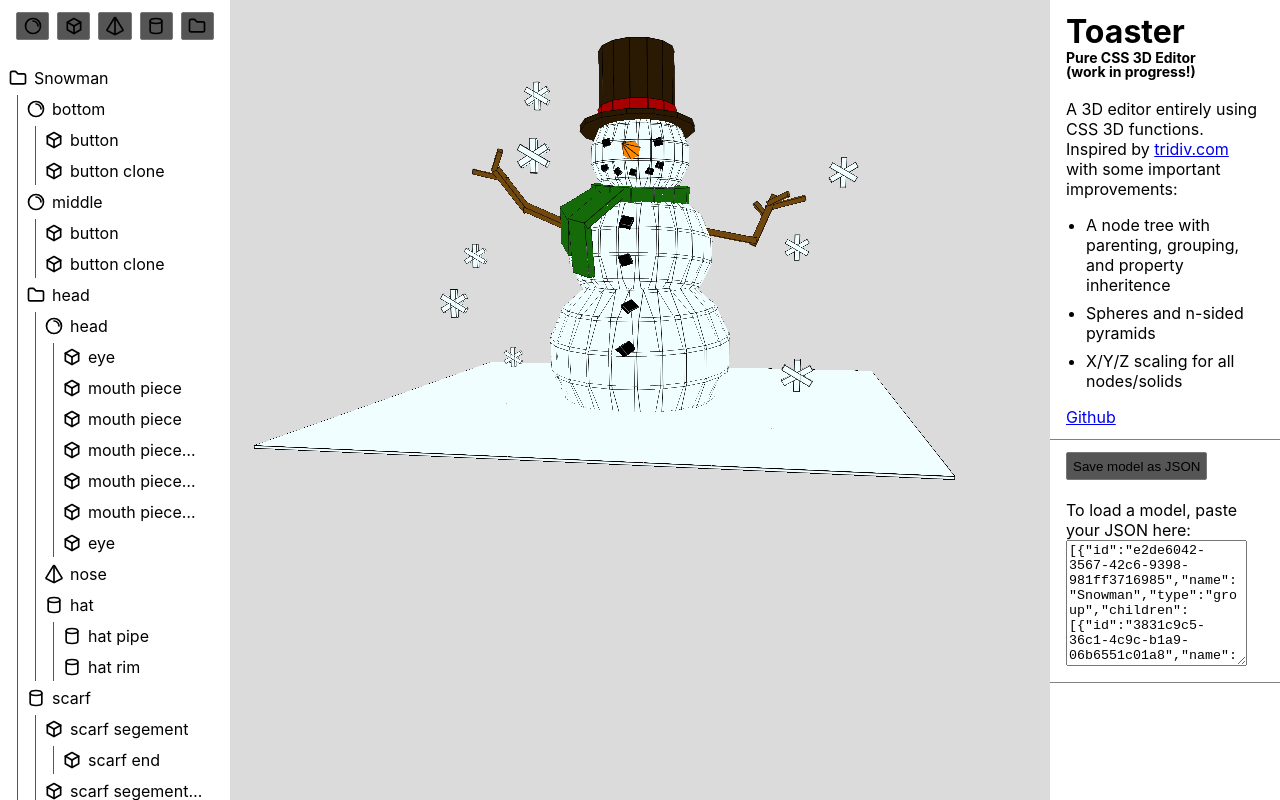
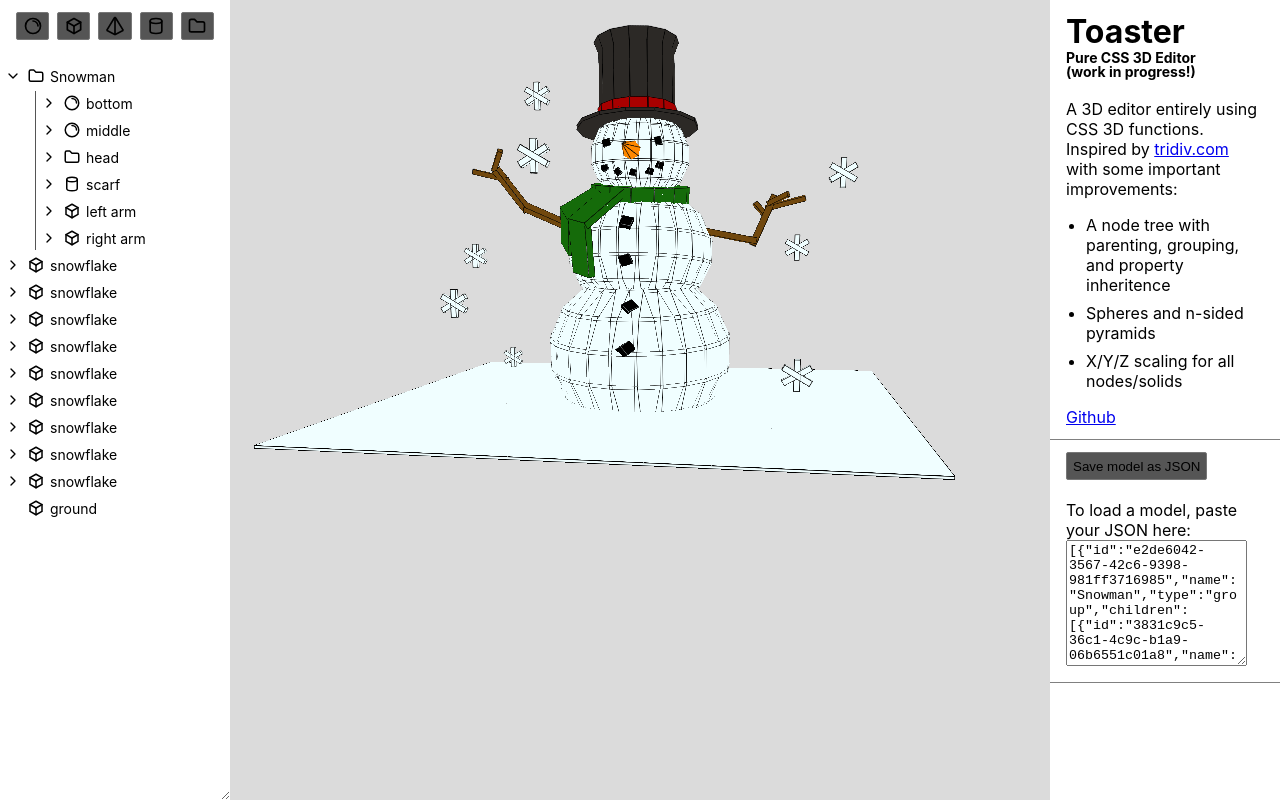
Before and after one commit to PeterTYLiu/toaster, a React (Vite) app: page / in a window 1280 px wide. Built offline with nearby package versions, Linux system fonts and the light colour scheme.

Commit message:
allow node collapse; default model improvements

```diff
--- a/src/App.tsx
+++ b/src/App.tsx
@@ -38,6 +38,8 @@ export class Node {
 
   // Geometry
   baseSides: number;
+
+  collapsed?: boolean;
 
   constructor(input: Partial<Node>) {
     this.id = crypto.randomUUID();
--- a/src/components/SceneGraph/SceneGraph.module.scss
+++ b/src/components/SceneGraph/SceneGraph.module.scss
@@ -1,5 +1,7 @@
 .panel {
   width: 230px;
+  resize: horizontal;
+  overflow: hidden;
   flex-grow: 0;
   flex-shrink: 0;
   display: flex;
--- a/src/components/SceneGraphNode/SceneGraphNode.module.scss
+++ b/src/components/SceneGraphNode/SceneGraphNode.module.scss
@@ -1,14 +1,14 @@
 .children {
-  margin-left: 17px;
+  margin-left: 35px;
   margin-top: 3px;
   border-left: 1px solid #555;
 }
 
 .parent {
-  padding: 4px 8px;
+  padding-left: 4px;
   display: flex;
   align-items: center;
-  gap: 6px;
+  gap: 5px;
   cursor: default;
   svg {
     flex-shrink: 0;
@@ -24,6 +24,8 @@
   -webkit-box-orient: vertical;
   overflow: hidden;
   user-select: none;
+  word-break: break-all;
+  font-size: 14px;
 }
 
 .node {
@@ -37,3 +39,14 @@
     background-color: #555;
   }
 }
+
+.collapser {
+  background-color: transparent;
+  border: none;
+}
+
+.collapser,
+.collapser-placeholder {
+  width: 18px;
+  height: 24px;
+}
--- a/src/components/SceneGraphNode/SceneGraphNode.tsx
+++ b/src/components/SceneGraphNode/SceneGraphNode.tsx
@@ -7,30 +7,35 @@ import {
   IconInnerShadowTopRight,
   IconPyramid,
   IconCylinder,
+  IconChevronDown,
+  IconChevronRight,
 } from "@tabler/icons-react";
+
+const iconSize = 18;
 
 export default function SceneGraphNode({ node }: { node: Node }) {
   const { dispatch, activeNodeId } = useSceneContext();
 
-  let icon = <IconFolder size={20} />;
+  let icon = <IconFolder size={iconSize} />;
 
   switch (node.type) {
     case "cuboid":
-      icon = <IconBox size={20} />;
+      icon = <IconBox size={iconSize} />;
       break;
     case "sphere":
-      icon = <IconInnerShadowTopRight size={20} />;
+      icon = <IconInnerShadowTopRight size={iconSize} />;
       break;
     case "pyramid":
-      icon = <IconPyramid size={20} />;
+      icon = <IconPyramid size={iconSize} />;
       break;
     case "prism":
-      icon = <IconCylinder size={20} />;
+      icon = <IconCylinder size={iconSize} />;
       break;
   }
 
   return (
     <div
+      id={node.id + "graph"}
       className={`${styles.node} ${
         activeNodeId === node.id ? styles.active : ""
       }`}
@@ -57,12 +62,35 @@ export default function SceneGraphNode({ node }: { node: Node }) {
           });
         }}
       >
+        {node.children.length ? (
+          <button
+            className={styles.collapser}
+            onClick={(e) => {
+              e.stopPropagation();
+              dispatch({
+                type: "updateNodeById",
+                payload: {
+                  id: node.id,
+                  properties: { collapsed: !node.collapsed },
+                },
+              });
+            }}
+          >
+            {node.collapsed ? (
+              <IconChevronRight size={16} />
+            ) : (
+              <IconChevronDown size={16} />
+            )}
+          </button>
+        ) : (
+          <div className={styles["collapser-placeholder"]} />
+        )}
         {icon}
         <span className={styles.name}>
           {node.name || `unnamed ${node.type}`}
         </span>
       </div>
-      {!!node.children.length && (
+      {!!node.children.length && !node.collapsed && (
         <div className={styles.children}>
           {node.children.map((child) => (
             <SceneGraphNode node={child} key={child.id} />
--- a/src/models/snowman.ts
+++ b/src/models/snowman.ts
@@ -10,6 +10,7 @@ export const snowman: Node[] = [
         id: "3831c9c5-36c1-4c9c-b1a9-06b6551c01a8",
         name: "bottom",
         type: "sphere",
+        collapsed: true,
         children: [
           {
             id: "3016ad39-7f98-4f13-a7d6-96d91b22ac9d",
@@ -35,7 +36,7 @@ export const snowman: Node[] = [
           },
           {
             id: "4eab67f4-8917-433d-9eac-7476a215327c",
-            name: "button clone",
+            name: "button ",
             type: "cuboid",
             children: [],
             color: "#000000",
@@ -76,6 +77,7 @@ export const snowman: Node[] = [
         id: "35fc2efa-d8fc-485d-b5a4-e463e8cc229c",
         name: "middle",
         type: "sphere",
+        collapsed: true,
         children: [
           {
             id: "8513301b-802c-4474-a41c-509ba944fac7",
@@ -101,7 +103,7 @@ export const snowman: Node[] = [
           },
           {
             id: "0cf27d2b-88c0-4aea-b799-f3cc05587486",
-            name: "button clone",
+            name: "button ",
             type: "cuboid",
             children: [],
             color: "#000000",
@@ -141,6 +143,7 @@ export const snowman: Node[] = [
       {
         id: "8ab8ce0f-23fe-423a-9bf4-b3e66b3c74f6",
         name: "head",
+        collapsed: true,
         type: "group",
         children: [
           {
@@ -171,8 +174,30 @@ export const snowman: Node[] = [
                 baseSides: 3,
               },
               {
+                id: "5845b2aa-aebb-48cd-8fcd-48df9d7f27d9",
+                name: "eye",
+                type: "cuboid",
+                children: [],
+                color: "#000000",
+                opacity: 1,
+                translateX: 75,
+                translateY: -47,
+                translateZ: 17,
+                scaleX: 1,
+                scaleY: 1,
+                scaleZ: 1,
+                rotateX: -104,
+                rotateY: 4,
+                rotateZ: 0,
+                width: 23,
+                height: 15,
+                depth: 12,
+                radius: 200,
+                baseSides: 3,
+              },
+              {
                 id: "0d974475-8d4d-49c5-87ab-4f25cf43ae79",
-                name: "mouth piece",
+                name: "mouth coal",
                 type: "cuboid",
                 children: [],
                 color: "#000000",
@@ -194,7 +219,7 @@ export const snowman: Node[] = [
               },
               {
                 id: "5b622092-f08a-496d-802f-d4519f363775",
-                name: "mouth piece",
+                name: "mouth coal",
                 type: "cuboid",
                 children: [],
                 color: "#000000",
@@ -216,7 +241,7 @@ export const snowman: Node[] = [
               },
               {
                 id: "93e0a4d5-75ed-4fc4-9274-5513bcd10ed7",
-                name: "mouth piece center",
+                name: "mouth coal",
                 type: "cuboid",
                 children: [],
                 color: "#000000",
@@ -238,7 +263,7 @@ export const snowman: Node[] = [
               },
               {
                 id: "011e644c-e3d4-4886-b7a6-3017af756884",
-                name: "mouth piece center clone",
+                name: "mouth coal",
                 type: "cuboid",
                 children: [],
                 color: "#000000",
@@ -260,7 +285,7 @@ export const snowman: Node[] = [
               },
               {
                 id: "7acceff8-8de7-48a7-98e1-bbf2261235a2",
-                name: "mouth piece center clone clone",
+                name: "mouth coal",
                 type: "cuboid",
                 children: [],
                 color: "#000000",
@@ -277,28 +302,6 @@ export const snowman: Node[] = [
                 width: 10,
                 height: 13,
                 depth: 13,
-                radius: 200,
-                baseSides: 3,
-              },
-              {
-                id: "5845b2aa-aebb-48cd-8fcd-48df9d7f27d9",
-                name: "eye",
-                type: "cuboid",
-                children: [],
-                color: "#000000",
-                opacity: 1,
-                translateX: 77,
-                translateY: -47,
-                translateZ: 17,
-                scaleX: 1,
-                scaleY: 1,
-                scaleZ: 1,
-                rotateX: -13,
-                rotateY: 24,
-                rotateZ: 0,
-                width: 23,
-                height: 15,
-                depth: 12,
                 radius: 200,
                 baseSides: 3,
               },
@@ -389,12 +392,33 @@ export const snowman: Node[] = [
                 radius: 75,
                 baseSides: 14,
               },
+              {
+                id: "bfc32ad8-67a8-4fe1-acc3-1cbf8c2be6f1",
+                name: "hat flare",
+                type: "pyramid",
+                children: [],
+                opacity: 1,
+                translateX: 0,
+                translateY: 0,
+                translateZ: 57,
+                scaleX: 1,
+                scaleY: 1,
+                scaleZ: 1,
+                rotateX: 0,
+                rotateY: 180,
+                rotateZ: 0,
+                width: 200,
+                height: 200,
+                depth: 200,
+                radius: 80,
+                baseSides: 14,
+              },
             ],
-            color: "#2a1a04",
+            color: "#2c2926",
             opacity: 1,
             translateX: -6,
             translateY: 6,
-            translateZ: 51,
+            translateZ: 53,
             scaleX: 1,
             scaleY: 1,
             scaleZ: 1,
@@ -402,9 +426,9 @@ export const snowman: Node[] = [
             rotateY: -7,
             rotateZ: 0,
             width: 200,
-            height: 10,
+            height: 7,
             depth: 200,
-            radius: 109,
+            radius: 115,
             baseSides: 14,
           },
         ],
@@ -427,6 +451,7 @@ export const snowman: Node[] = [
       {
         id: "a4413d31-d007-45f8-9343-d756d7d98d58",
         name: "scarf",
+        collapsed: true,
         type: "prism",
         children: [
           {
@@ -474,7 +499,7 @@ export const snowman: Node[] = [
           },
           {
             id: "1ab4eb5b-d1cc-4c35-860f-f4923b06906c",
-            name: "scarf segement clone",
+            name: "scarf segement ",
             type: "cuboid",
             children: [
               {
@@ -537,6 +562,7 @@ export const snowman: Node[] = [
         id: "0a0e4047-ee26-411e-a304-9c1c2d0549ab",
         name: "left arm",
         type: "cuboid",
+        collapsed: true,
         children: [
           {
             id: "ad0b566b-5151-4eb7-90f4-829ef95a794a",
@@ -566,7 +592,7 @@ export const snowman: Node[] = [
               },
               {
                 id: "2dee4ee1-7dcb-4c8d-bb48-be48c529e5b7",
-                name: "finger clone",
+                name: "finger",
                 type: "cuboid",
                 children: [],
                 opacity: 1,
@@ -623,6 +649,7 @@ export const snowman: Node[] = [
       {
         id: "7911bc5a-15a7-4318-8e46-abc9297d204c",
         name: "right arm",
+        collapsed: true,
         type: "cuboid",
         children: [
           {
@@ -653,7 +680,7 @@ export const snowman: Node[] = [
               },
               {
                 id: "c78888b4-4142-4215-ba84-92db5c668a74",
-                name: "finger clone",
+                name: "finger",
                 type: "cuboid",
                 children: [],
                 opacity: 1,
@@ -674,7 +701,7 @@ export const snowman: Node[] = [
               },
               {
                 id: "3e86031f-1334-441f-a051-27982d426c41",
-                name: "finger clone",
+                name: "finger ",
                 type: "cuboid",
                 children: [],
                 opacity: 1,
@@ -749,11 +776,12 @@ export const snowman: Node[] = [
   {
     id: "9516dc21-2897-466d-b922-468ad92c82e7",
     name: "snowflake",
+    collapsed: true,
     type: "cuboid",
     children: [
       {
         id: "9d9a93f2-9e59-4777-bc99-cd4ced89bdb4",
-        name: "New cuboid",
+        name: "crystal",
         type: "cuboid",
         children: [],
         opacity: 1,
@@ -774,7 +802,7 @@ export const snowman: Node[] = [
       },
       {
         id: "e336820e-33b7-4aec-adc8-a4480bf05497",
-        name: "New cuboid clone",
+        name: "crystal",
         type: "cuboid",
         children: [],
         opacity: 1,
@@ -813,12 +841,13 @@ export const snowman: Node[] = [
   },
   {
     id: "5b391bd1-6170-4b50-9427-48df6d943e09",
-    name: "snowflake clone",
+    name: "snowflake",
     type: "cuboid",
+    collapsed: true,
     children: [
       {
         id: "0861830a-901e-4230-8001-6c5c4a2e0d89",
-        name: "New cuboid",
+        name: "crystal",
         type: "cuboid",
         children: [],
         opacity: 1,
@@ -839,7 +868,7 @@ export const snowman: Node[] = [
       },
       {
         id: "ec8f7db0-2bda-419f-a82a-504625222535",
-        name: "New cuboid clone",
+        name: "crystal",
         type: "cuboid",
         children: [],
         opacity: 1,
@@ -880,10 +909,11 @@ export const snowman: Node[] = [
     id: "373f55d6-ef22-4428-87f6-42617bf18152",
     name: "snowflake",
     type: "cuboid",
+    collapsed: true,
     children: [
       {
         id: "53e6bd3f-a2e8-48fa-a09b-3b4cc82ad108",
-        name: "New cuboid",
+        name: "crystal",
         type: "cuboid",
         children: [],
         opacity: 1,
@@ -904,7 +934,7 @@ export const snowman: Node[] = [
       },
       {
         id: "16decbf3-01a1-4148-b408-4081fcded69f",
-        name: "New cuboid clone",
+        name: "crystal",
         type: "cuboid",
         children: [],
         opacity: 1,
@@ -943,12 +973,13 @@ export const snowman: Node[] = [
   },
   {
     id: "d0f16324-7e01-4cb0-838d-53f9b94f455b",
-    name: "snowflake clone clone",
+    name: "snowflake",
     type: "cuboid",
+    collapsed: true,
     children: [
       {
         id: "79ebb713-fbf7-43d4-8c15-e4296a73b291",
-        name: "New cuboid",
+        name: "crystal",
         type: "cuboid",
         children: [],
         opacity: 1,
@@ -969,7 +1000,7 @@ export const snowman: Node[] = [
       },
       {
         id: "231af62f-3eb3-420b-a00a-0ab3e68ddfbe",
-        name: "New cuboid clone",
+        name: "crystal",
         type: "cuboid",
         children: [],
         opacity: 1,
@@ -1009,11 +1040,12 @@ export const snowman: Node[] = [
   {
     id: "e8a56abf-5a6d-471e-a16c-338655191c43",
     name: "snowflake",
+    collapsed: true,
     type: "cuboid",
     children: [
       {
         id: "f57eb77f-688e-4f61-88f4-1cec28720141",
-        name: "New cuboid",
+        name: "crystal",
         type: "cuboid",
         children: [],
         opacity: 1,
@@ -1034,7 +1066,7 @@ export const snowman: Node[] = [
       },
       {
         id: "05c1de7a-4732-424c-9ea3-97adb657619b",
-        name: "New cuboid clone",
+        name: "crystal",
         type: "cuboid",
         children: [],
         opacity: 1,
@@ -1074,11 +1106,13 @@ export const snowman: Node[] = [
   {
     id: "ab9f08aa-2736-4eb2-a882-39c02c51744d",
     name: "snowflake",
+    collapsed: true,
+
     type: "cuboid",
     children: [
       {
         id: "ba861346-cd49-4601-9928-fd6d5cbc04fd",
-        name: "New cuboid",
+        name: "crystal",
         type: "cuboid",
         children: [],
         opacity: 1,
@@ -1099,7 +1133,7 @@ export const snowman: Node[] = [
       },
       {
         id: "a3715653-389e-441d-9ad1-fd4b9d6f6fb6",
-        name: "New cuboid clone",
+        name: "crystal",
         type: "cuboid",
         children: [],
         opacity: 1,
@@ -1138,12 +1172,14 @@ export const snowman: Node[] = [
   },
   {
     id: "cf2a0b46-8e6f-4144-b4e6-2575585170f4",
-    name: "snowflake clone",
+    name: "snowflake",
+    collapsed: true,
+
     type: "cuboid",
     children: [
       {
         id: "a8c4ae1d-00bb-49b4-9dd7-5b61ddccbec0",
-        name: "New cuboid",
+        name: "crystal",
         type: "cuboid",
         children: [],
         opacity: 1,
@@ -1164,7 +1200,7 @@ export const snowman: Node[] = [
       },
       {
         id: "908f6390-87fe-44ee-b59a-dd575f523984",
-        name: "New cuboid clone",
+        name: "crystal",
         type: "cuboid",
         children: [],
         opacity: 1,
@@ -1203,12 +1239,14 @@ export const snowman: Node[] = [
   },
   {
     id: "92488363-77fc-40ea-9c87-2e8a8fb3bf7a",
-    name: "snowflake ",
+    name: "snowflake",
+    collapsed: true,
+
     type: "cuboid",
     children: [
       {
         id: "5b7ccd2d-e30c-4403-aefd-f16619be850d",
-        name: "New cuboid",
+        name: "crystal",
         type: "cuboid",
         children: [],
         opacity: 1,
@@ -1229,7 +1267,7 @@ export const snowman: Node[] = [
       },
       {
         id: "ab97d5a8-e75b-4d52-ab62-6170c4723b42",
-        name: "New cuboid clone",
+        name: "crystal",
         type: "cuboid",
         children: [],
         opacity: 1,
@@ -1270,10 +1308,12 @@ export const snowman: Node[] = [
     id: "d91001f1-cd45-44b6-be1e-97e85ecf0215",
     name: "snowflake",
     type: "cuboid",
+    collapsed: true,
+
     children: [
       {
         id: "fce48bb8-6813-46dd-85b7-f30db7b67a6c",
-        name: "New cuboid",
+        name: "crystal",
         type: "cuboid",
         children: [],
         opacity: 1,
@@ -1294,7 +1334,7 @@ export const snowman: Node[] = [
       },
       {
         id: "d15781d9-7b05-4ec9-a099-c9d8aedb81b4",
-        name: "New cuboid clone",
+        name: "crystal",
         type: "cuboid",
         children: [],
         opacity: 1,
--- a/src/sceneReducer.ts
+++ b/src/sceneReducer.ts
@@ -68,6 +68,24 @@ function renewIdsOfBranchNodes(node: Node) {
   node.children.forEach((child) => renewIdsOfBranchNodes(child));
 }
 
+function findAllAncestorsByNodeId(
+  nodes: Node[],
+  id: string,
+  ancestors: Node[] = []
+): Node[] | undefined {
+  for (const node of nodes) {
+    if (node.id === id) return ancestors;
+
+    const newAncestors = findAllAncestorsByNodeId(node.children, id, [
+      ...ancestors,
+      node,
+    ]);
+    if (newAncestors) return newAncestors;
+  }
+
+  return undefined;
+}
+
 interface BaseAction {
   type: string;
   payload: unknown;
@@ -132,11 +150,17 @@ export function sceneReducer(oldScene: SceneType, action: Action): SceneType {
       return { ...oldScene, nodes: payload };
     case "updateCamera":
       return { ...oldScene, camera: { ...oldScene.camera, ...payload } };
-    case "setActiveNodeId":
-      return { ...oldScene, activeNodeId: payload };
+    case "setActiveNodeId": {
+      if (!payload) return { ...oldScene, activeNodeId: payload };
+      // The active node's ancestors need to have collapsed = false
+      const nodesToReturn = structuredClone(oldNodes) as Node[];
+      const nodesToEdit = findAllAncestorsByNodeId(nodesToReturn, payload);
+      nodesToEdit?.forEach((n) => (n.collapsed = false));
+      return { ...oldScene, activeNodeId: payload, nodes: nodesToReturn };
+    }
     case "setHoverNodeId":
       return { ...oldScene, hoverNodeId: payload };
-    case "updateNodeById":
+    case "updateNodeById": {
       if (!payload.id) return oldScene;
       const nodesToReturn = editPropertiesOnNodeById(
         oldNodes,
@@ -144,6 +168,7 @@ export function sceneReducer(oldScene: SceneType, action: Action): SceneType {
         payload.properties
       );
       return { ...oldScene, nodes: nodesToReturn };
+    }
     case "newNode": {
       const newNode = new Node(payload.properties);
 
```
